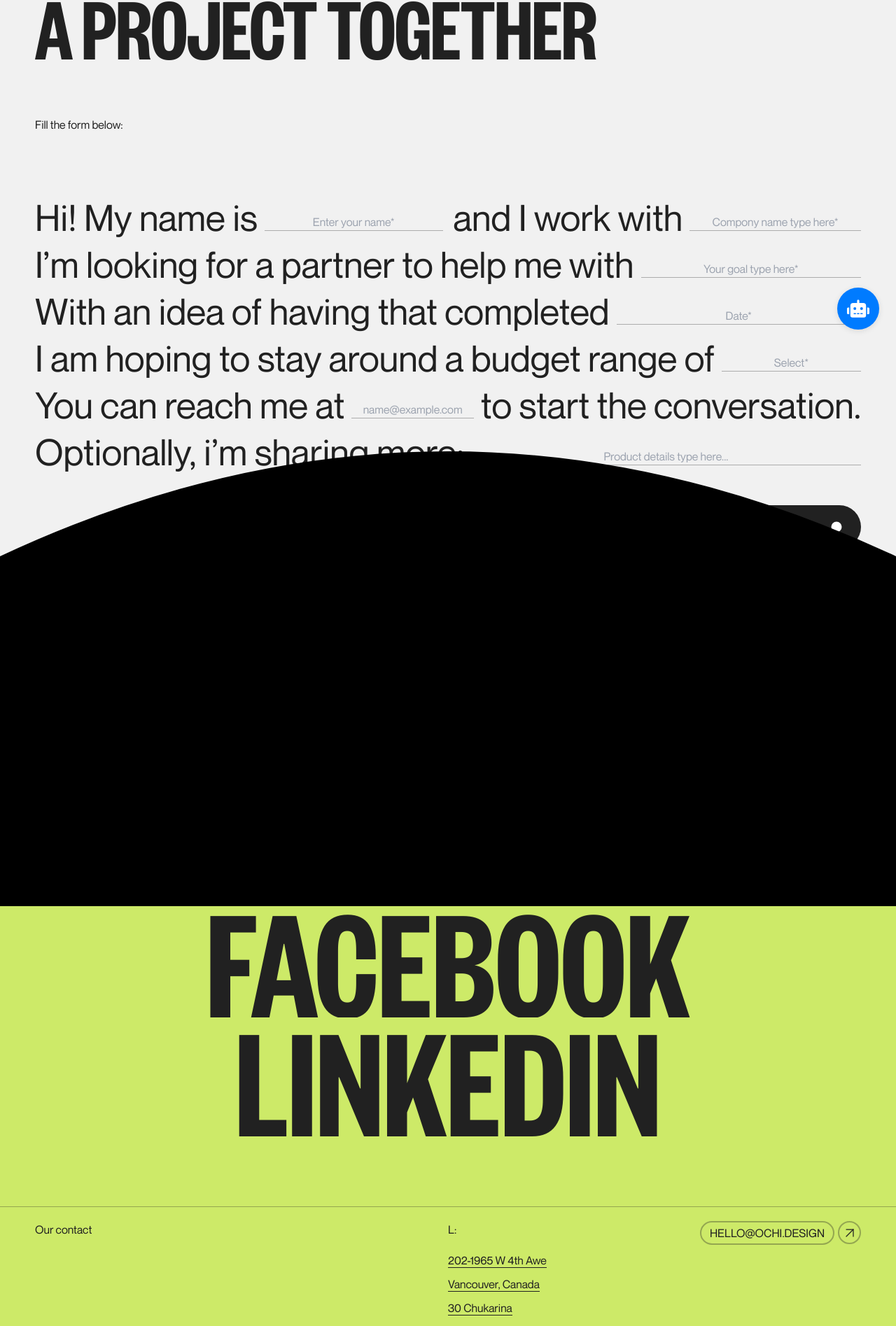
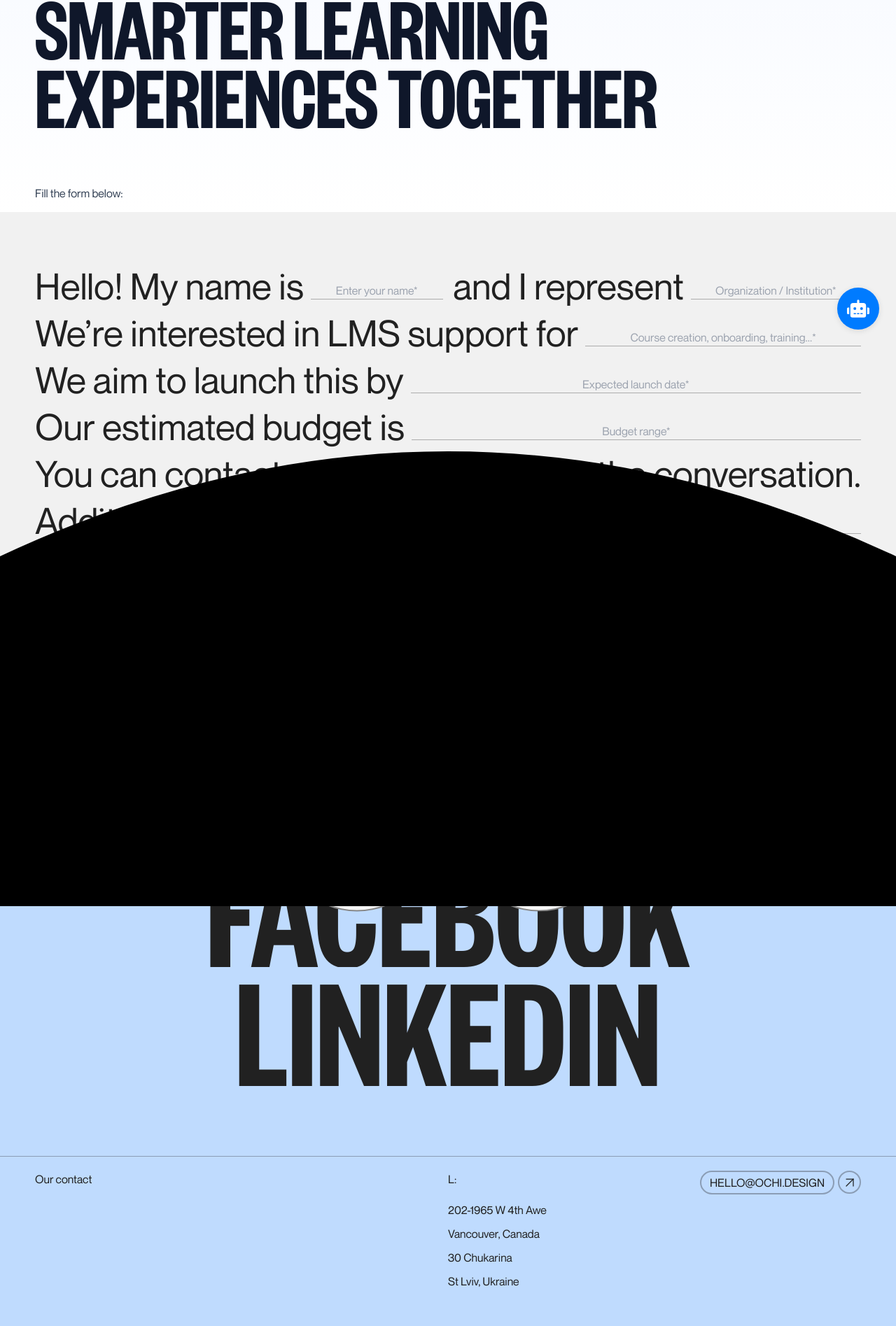
Before and after one commit to rahulsengupta0/athena2, a Next.js app: page /contact in a window 1280 px wide. Shown: the part 305-2200 px from the top of the page at 70% size. Built offline with nearby package versions, Linux system fonts and the light colour scheme.

Commit message:
Stashed changes

```diff
--- a/components/Navbar.tsx
+++ b/components/Navbar.tsx
@@ -40,7 +40,7 @@ export default function Navbar() {
 					{navbarItems.map((item) => (
 						<Link
 							key={item.id}
-							className={`w-fit paragraph font-medium font-NeueMontreal text-secondry capitalize flex flex-col hover ${
+							className={`w-fit paragraph font-bold font-NeueMontreal text-secondry capitalize flex flex-col hover ${
 								item.id === 5 && "ml-auto"
 							}`}
 							href={item.href}
--- a/container/contact-page/Form.tsx
+++ b/container/contact-page/Form.tsx
@@ -5,137 +5,150 @@ export default function Form() {
 	return (
 		<section className="w-full padding-x padding-y">
 			<div className="w-full flex flex-col gap-[15px]">
+				{/* Name */}
 				<div className="w-full flex gap-[15px] sm:flex-col xm:flex-col">
 					<div className="flex gap-[10px] w-[50%] sm:w-full xm:w-full sm:flex-col xm:flex-col">
 						<div className="xl:min-w-max lg:min-w-max md:min-w-max">
 							<h2 className="sub-heading font-NeueMontreal font-normal text-secondry">
-								Hi! My name is
+								Hello! My name is
 							</h2>
 						</div>
 						<div className="w-full">
 							<input
 								type="text"
 								placeholder="Enter your name*"
-								className="paragraph w-full font-NeueMontreal font-normal text-secondry bg-background border-b border-[#21212155] focus:border-secondry text-center sm:text-left xm:text-left outline-none focus:placeholder:opacity-0 mt-[20px] transform transition duration-200 ease-in-out sm:w-full xm:w-full"
+								className="paragraph w-full font-NeueMontreal font-normal text-secondry bg-background border-b border-[#21212155] focus:border-secondry text-center sm:text-left xm:text-left outline-none focus:placeholder:opacity-0 mt-[20px] transition duration-200 ease-in-out"
 							/>
 						</div>
 					</div>
+
+					{/* Organization */}
 					<div className="flex gap-[10px] w-[50%] sm:w-full xm:w-full sm:flex-col xm:flex-col">
 						<div className="xl:min-w-max lg:min-w-max md:min-w-max">
 							<h2 className="sub-heading font-NeueMontreal font-normal text-secondry">
-								and I work with
+								and I represent
 							</h2>
 						</div>
 						<div className="w-full">
 							<input
 								type="text"
-								placeholder="Compony name type here*"
-								className="paragraph w-full font-NeueMontreal font-normal text-secondry bg-background border-b border-[#21212155] focus:border-secondry text-center sm:text-left xm:text-left outline-none focus:placeholder:opacity-0 mt-[20px] transform transition duration-200 ease-in-out sm:w-full xm:w-full"
+								placeholder="Organization / Institution*"
+								className="paragraph w-full font-NeueMontreal font-normal text-secondry bg-background border-b border-[#21212155] focus:border-secondry text-center sm:text-left xm:text-left outline-none focus:placeholder:opacity-0 mt-[20px] transition duration-200 ease-in-out"
 							/>
 						</div>
 					</div>
 				</div>
+
+				{/* Need / Goal */}
 				<div className="w-full flex gap-[10px]">
 					<div className="flex gap-[10px] w-full sm:flex-col xm:flex-col">
 						<div className="xl:min-w-max lg:min-w-max md:min-w-max">
 							<h2 className="sub-heading font-NeueMontreal font-normal text-secondry">
-								I’m looking for a partner to help me with
+								We’re interested in LMS support for
 							</h2>
 						</div>
 						<div className="w-full">
 							<input
 								type="text"
-								placeholder="Your goal type here*"
-								className="paragraph font-NeueMontreal font-normal text-secondry bg-background border-b border-[#21212155] focus:border-secondry text-center sm:text-left xm:text-left outline-none focus:placeholder:opacity-0 mt-[20px] transform transition duration-200 ease-in-out w-full sm:w-full xm:w-full"
+								placeholder="Course creation, onboarding, training...*"
+								className="paragraph font-NeueMontreal font-normal text-secondry bg-background border-b border-[#21212155] focus:border-secondry text-center sm:text-left xm:text-left outline-none focus:placeholder:opacity-0 mt-[20px] transition duration-200 ease-in-out w-full"
 							/>
 						</div>
 					</div>
 				</div>
+
+				{/* Timeline */}
 				<div className="w-full flex gap-[10px]">
 					<div className="flex gap-[10px] w-full sm:flex-col xm:flex-col">
 						<div className="xl:min-w-max lg:min-w-max md:min-w-max">
 							<h2 className="sub-heading font-NeueMontreal font-normal text-secondry">
-								With an idea of having that completed
+								We aim to launch this by
 							</h2>
 						</div>
 						<div className="w-full">
 							<input
 								type="text"
-								placeholder="Date*"
-								className="paragraph font-NeueMontreal font-normal text-secondry bg-background border-b border-[#21212155] focus:border-secondry text-center sm:text-left xm:text-left outline-none focus:placeholder:opacity-0 mt-[20px] transform transition duration-200 ease-in-out w-full sm:w-full xm:w-full"
+								placeholder="Expected launch date*"
+								className="paragraph font-NeueMontreal font-normal text-secondry bg-background border-b border-[#21212155] focus:border-secondry text-center sm:text-left xm:text-left outline-none focus:placeholder:opacity-0 mt-[20px] transition duration-200 ease-in-out w-full"
 							/>
 						</div>
 					</div>
 				</div>
+
+				{/* Budget */}
 				<div className="w-full flex gap-[10px]">
 					<div className="flex gap-[10px] w-full sm:flex-col xm:flex-col">
 						<div className="xl:min-w-max lg:min-w-max md:min-w-max">
 							<h2 className="sub-heading font-NeueMontreal font-normal text-secondry">
-								I am hoping to stay around a budget range of
+								Our estimated budget is
 							</h2>
 						</div>
 						<div className="w-full">
 							<input
 								type="text"
-								placeholder="Select*"
-								className="paragraph font-NeueMontreal font-normal text-secondry bg-background border-b border-[#21212155] focus:border-secondry text-center sm:text-left xm:text-left outline-none focus:placeholder:opacity-0 mt-[20px] transform transition duration-200 ease-in-out w-full sm:w-full xm:w-full"
+								placeholder="Budget range*"
+								className="paragraph font-NeueMontreal font-normal text-secondry bg-background border-b border-[#21212155] focus:border-secondry text-center sm:text-left xm:text-left outline-none focus:placeholder:opacity-0 mt-[20px] transition duration-200 ease-in-out w-full"
 							/>
 						</div>
 					</div>
 				</div>
+
+				{/* Email */}
 				<div className="w-full flex gap-[10px]">
 					<div className="flex gap-[10px] w-full sm:flex-col xm:flex-col">
 						<div className="xl:min-w-max lg:min-w-max md:min-w-max">
 							<h2 className="sub-heading font-NeueMontreal font-normal text-secondry">
-								You can reach me at
+								You can contact me at
+							</h2>
+						</div>
+						<div className="w-full">
+							<input
+								type="email"
+								placeholder="name@example.com*"
+								className="paragraph font-NeueMontreal font-normal text-secondry bg-background border-b border-[#21212155] focus:border-secondry text-center sm:text-left xm:text-left outline-none focus:placeholder:opacity-0 mt-[20px] transition duration-200 ease-in-out w-full"
+							/>
+						</div>
+						<div className="xl:min-w-max lg:min-w-max md:min-w-max">
+							<h2 className="sub-heading font-NeueMontreal font-normal text-secondry">
+								to begin the conversation.
+							</h2>
+						</div>
+					</div>
+				</div>
+
+				{/* Extra Info */}
+				<div className="w-full flex gap-[10px]">
+					<div className="flex gap-[10px] w-full sm:flex-col xm:flex-col">
+						<div className="xl:min-w-max lg:min-w-max md:min-w-max">
+							<h2 className="sub-heading font-NeueMontreal font-normal text-secondry">
+								Additional details (optional):
 							</h2>
 						</div>
 						<div className="w-full">
 							<input
 								type="text"
-								placeholder="name@example.com"
-								className="paragraph font-NeueMontreal font-normal text-secondry bg-background border-b border-[#21212155] focus:border-secondry text-center sm:text-left xm:text-left outline-none focus:placeholder:opacity-0 mt-[20px] transform transition duration-200 ease-in-out w-full sm:w-full xm:w-full"
-							/>
-						</div>
-						<div className="xl:min-w-max lg:min-w-max md:min-w-max">
-							<h2 className="sub-heading font-NeueMontreal font-normal text-secondry">
-								to start the conversation.
-							</h2>
-						</div>
-					</div>
-				</div>
-				<div className="w-full flex gap-[10px]">
-					<div className="flex gap-[10px] w-full sm:flex-col xm:flex-col">
-						<div className="xl:min-w-max lg:min-w-max md:min-w-max">
-							<h2 className="sub-heading font-NeueMontreal font-normal text-secondry">
-								Optionally, i’m sharing more:
-							</h2>
-						</div>
-						<div className="w-full">
-							<input
-								type="text"
-								placeholder="Product details type here..."
-								className="paragraph font-NeueMontreal font-normal text-secondry bg-background border-b border-[#21212155] focus:border-secondry text-center sm:text-left xm:text-left outline-none focus:placeholder:opacity-0 mt-[20px] transform transition duration-200 ease-in-out w-full sm:w-full xm:w-full"
+								placeholder="Course details, learners, goals..."
+								className="paragraph font-NeueMontreal font-normal text-secondry bg-background border-b border-[#21212155] focus:border-secondry text-center sm:text-left xm:text-left outline-none focus:placeholder:opacity-0 mt-[20px] transition duration-200 ease-in-out w-full"
 							/>
 						</div>
 					</div>
 				</div>
 			</div>
+
+			{/* Footer Actions */}
 			<div className="w-full flex items-center justify-end sm:justify-start xm:justify-start pt-[50px]">
 				<div className="flex sm:flex-col xm:flex-col gap-[25px]">
 					<div className="flex gap-[10px] items-center">
 						<div className="flex gap-[10px]">
-							<input
-								type="checkbox"
-								className="w-[30px]"
-							/>
+							<input type="checkbox" className="w-[30px]" />
 							<p className="paragraph text-secondry font-NeueMontreal font-normal">
 								I agree with the
 							</p>
 						</div>
 						<Link
 							className="paragraph font-medium font-NeueMontreal text-secondry capitalize flex flex-col hover"
-							href={"/privacy"}>
+							href={"/privacy"}
+						>
 							Privacy Policy
 						</Link>
 					</div>
@@ -143,7 +156,7 @@ export default function Form() {
 						<RoundButton
 							bgcolor="#212121"
 							href="/"
-							title="send inquiry"
+							title="Send LMS Inquiry"
 							className="bg-white text-black"
 							style={{ color: "#fff" }}
 						/>
--- a/container/contact-page/Hero.tsx
+++ b/container/contact-page/Hero.tsx
@@ -4,10 +4,10 @@ import { motion } from "framer-motion";
 
 export default function Hero() {
 	return (
-		<section className="w-full padding-x">
+		<section className="w-full padding-x bg-gradient-to-b from-[#e6f2ff] via-[#f9fbff] to-[#ffffff]">
 			<div className="w-full flex flex-col">
 				<div className="w-full margin">
-					<h1 className="heading tracking-[-1.3px] text-[#212121] font-semibold font-FoundersGrotesk uppercase">
+					<h1 className="heading tracking-[-1.3px] text-[#0f172a] font-semibold font-FoundersGrotesk uppercase">
 						<div className="flex items-center gap-[5px]">
 							<motion.span
 								initial={{ width: 0 }}
@@ -16,24 +16,25 @@ export default function Hero() {
 									ease: [0.86, 0, 0.07, 0.995],
 									duration: 1,
 									delay: 1.5,
-								}}>
+								}}
+							>
 								<Image
 									width={120}
 									height={50}
 									src={contactHero}
 									alt="img"
-									className="w-auto h-[95px] lg:w-auto lg:h-auto md:w-[100px] md:h-[63px] sm:w-[74px] sm:h-[45px] xm:w-[64px] xm:h-[40px] object-cover xl:mt-[15px] mt-[10px] rounded-[10px]"
+									className="w-auto h-[95px] lg:w-auto lg:h-auto md:w-[100px] md:h-[63px] sm:w-[74px] sm:h-[45px] xm:w-[64px] xm:h-[40px] object-cover xl:mt-[15px] mt-[10px] rounded-[10px] shadow-md"
 								/>
 							</motion.span>
-							<h1 className="heading tracking-[-1.3px] text-[#212121] font-semibold font-FoundersGrotesk uppercase">
-								LET’S START <br />
+							<h1 className="heading tracking-[-1.3px] text-[#0f172a] font-semibold font-FoundersGrotesk uppercase">
+								LET’S BUILD <br />
 							</h1>
 						</div>
-						A PROJECT TOGETHER
+						SMARTER LEARNING EXPERIENCES TOGETHER
 					</h1>
 				</div>
 				<div className="w-full pb-[15px]">
-					<h3 className="paragraph font-medium text-secondry font-NeueMontreal">
+					<h3 className="paragraph font-medium text-[#334155] font-NeueMontreal">
 						Fill the form below:
 					</h3>
 				</div>
--- a/container/contact-page/Socials.tsx
+++ b/container/contact-page/Socials.tsx
@@ -10,7 +10,8 @@ import { Eyes } from "@/components";
 
 export default function Socials() {
 	const [rotate, setRotate] = useState(0);
-	const phrase = ["INSTAGRAM", "behance", "facebook", "linkedin"];
+	const phrase = ["INSTAGRAM", "facebook", "linkedin"];
+
 	useEffect(() => {
 		window.addEventListener("mousemove", (e) => {
 			let mouseX = e.clientX;
@@ -23,17 +24,18 @@ export default function Socials() {
 			setRotate(angle - 280);
 		});
 	}, []);
+
 	const container = useRef(null);
-
 	const { scrollYProgress } = useScroll({
 		target: container,
 		offset: ["start end", "end start"],
 	});
+	const mq = useTransform(scrollYProgress, [0, 1], [0, -700]);
 
-	const mq = useTransform(scrollYProgress, [0, 1], [0, -700]);
 	return (
 		<section
-			className="w-full min-h-screen sm:h-screen xm:h-screen bg-about padding-y relative"
+			className="w-full min-h-screen sm:h-screen xm:h-screen bg-blue-200 padding-y relative"
+
 			ref={container}>
 			<div className="w-full h-full flex justify-center gap-[50px] items-center flex-col">
 				<div className="flex flex-col gap-[10px] pb-[50px]">
@@ -54,26 +56,10 @@ export default function Socials() {
 									L:
 								</h1>
 								<div className="flex flex-col gap-y-[10px]">
-									<LinkHover
-										className="before:h-[1px] after:h-[1px] w-fit paragraph font-medium  capitalize flex flex-col before:bottom-[1px] after:bottom-[1px]"
-										title={`202-1965 W 4th Awe`}
-										href="/"
-									/>
-									<LinkHover
-										className="before:h-[1px] after:h-[1px] w-fit paragraph font-medium  capitalize flex flex-col before:bottom-[1px] after:bottom-[1px]"
-										title={`Vancouver, Canada`}
-										href="/"
-									/>
-									<LinkHover
-										className="before:h-[1px] after:h-[1px] w-fit paragraph font-medium  capitalize flex flex-col before:bottom-[1px] after:bottom-[1px]"
-										title="30 Chukarina"
-										href="/"
-									/>
-									<LinkHover
-										className="before:h-[1px] after:h-[1px] w-fit paragraph font-medium  capitalize flex flex-col before:bottom-[1px] after:bottom-[1px]"
-										title="St Lviv, Ukraine"
-										href="/"
-									/>
+									<LinkHover title={`202-1965 W 4th Awe`} href="/" />
+									<LinkHover title={`Vancouver, Canada`} href="/" />
+									<LinkHover title="30 Chukarina" href="/" />
+									<LinkHover title="St Lviv, Ukraine" href="/" />
 								</div>
 							</div>
 							<div className="flex w-fit h-fit gap-x-[5px] group">
@@ -86,10 +72,7 @@ export default function Socials() {
 								</div>
 								<div className="w-[33px] flex items-center justify-center h-[33px] border-[2px] border-[#21212155] rounded-[50px] group-hover:bg-secondry transition-all duration-200 ease-in cursor-pointer sm:hidden xm:hidden">
 									<p className="paragraph font-normal text-secondry group-hover:text-background">
-										<ArrowUpRight
-											size={24}
-											strokeWidth={1.25}
-										/>
+										<ArrowUpRight size={24} strokeWidth={1.25} />
 									</p>
 								</div>
 							</div>
--- a/public/index.ts
+++ b/public/index.ts
@@ -29,7 +29,7 @@ export { default as brand03 } from './brand03.png';
 export { default as publication1 } from './publication1.jpeg';
 export { default as publication2 } from './publication2.png';
 export { default as publication3 } from './publication3.png';
-export { default as ochiside } from './ochi-side.jpg';
+export { default as ochiside } from './AthenaDash.png';
 export { default as eyeplay } from './eyeplay.svg';
 export { default as contactHero } from './contacthhero.jpg';
 export { default as AthenaDas} from './AthenaDash.png';
```
Also changed, not shown: container/about-page/Hero.tsx (+167 -82 lines).
